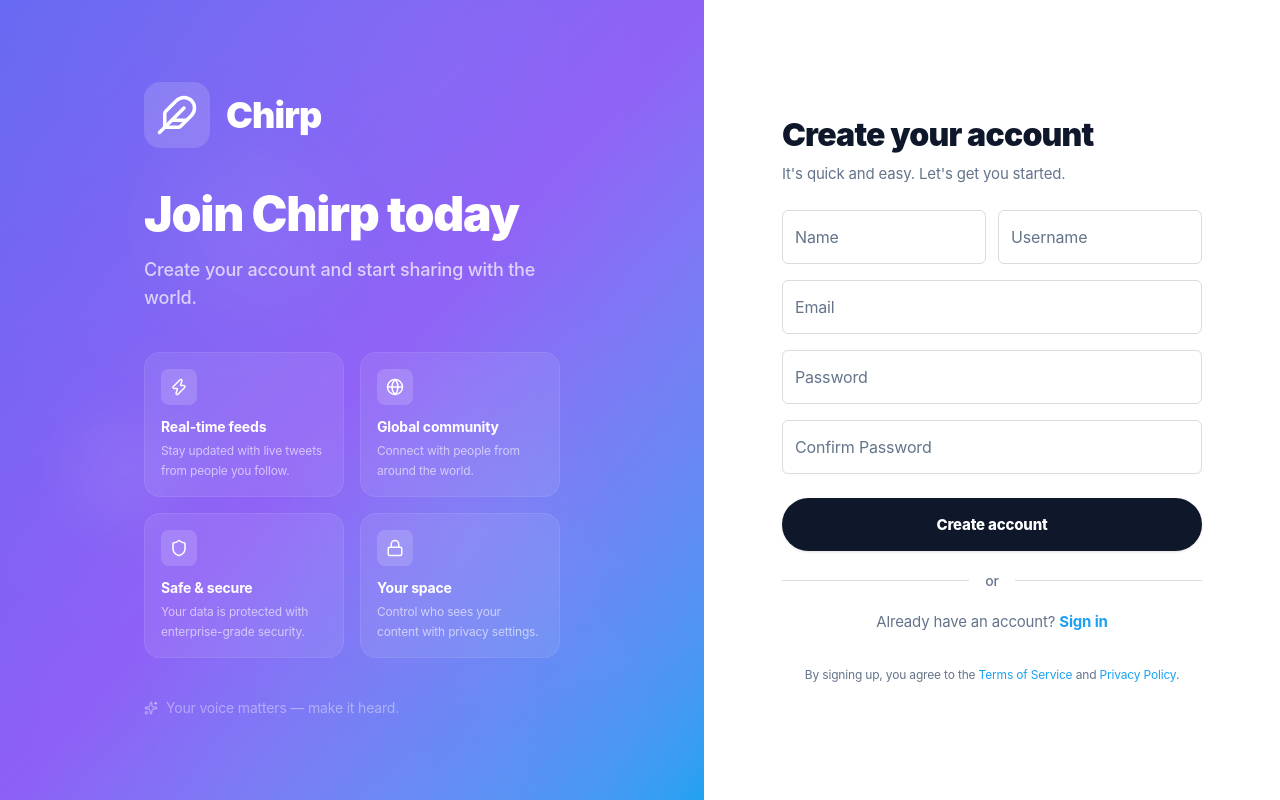
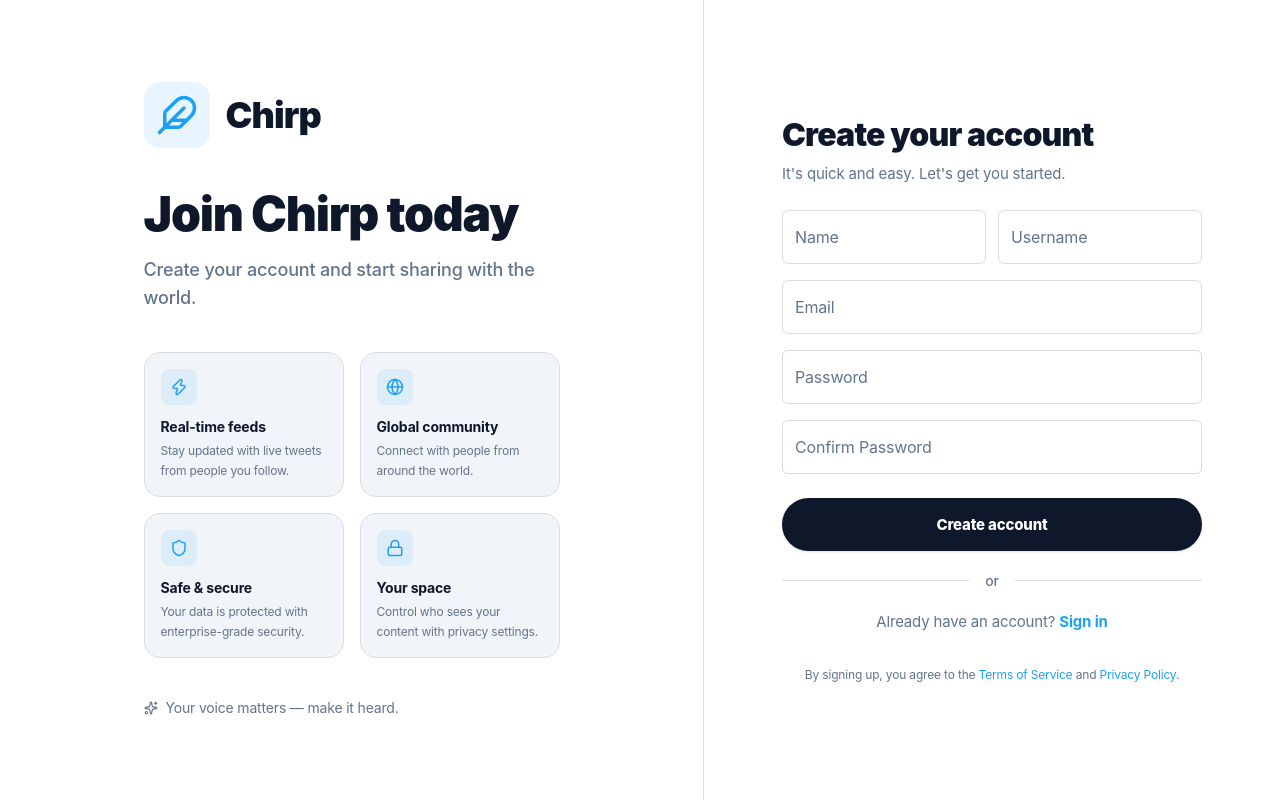
Before and after one commit to RissN/laravel-chirp, a React (Vite) app in the folder chirp-frontend/: page /register in a window 1280 px wide. Built offline with nearby package versions, Linux system fonts and the light colour scheme.

Commit message:
fix login page

```diff
--- a/chirp-frontend/src/pages/Auth/Login.tsx
+++ b/chirp-frontend/src/pages/Auth/Login.tsx
@@ -72,50 +72,22 @@ export default function Login() {
   return (
     <div className="min-h-screen flex flex-col lg:flex-row bg-[var(--bg-color)]">
       {/* Left Side - Branding Hero */}
-      <div className="hidden lg:flex lg:w-[55%] relative overflow-hidden items-center justify-center bg-gradient-to-br from-[#1da1f2] via-[#1a8cd8] to-[#6366f1]">
-        {/* Animated background elements */}
-        <div className="absolute inset-0 overflow-hidden">
-          <motion.div
-            animate={{ rotate: 360 }}
-            transition={{ duration: 120, repeat: Infinity, ease: 'linear' }}
-            className="absolute -top-1/2 -left-1/2 w-[200%] h-[200%]"
-            style={{
-              background: 'radial-gradient(circle at 30% 40%, rgba(255,255,255,0.08) 0%, transparent 50%), radial-gradient(circle at 70% 60%, rgba(255,255,255,0.05) 0%, transparent 40%)'
-            }}
-          />
-          {/* Floating orbs */}
-          <motion.div
-            animate={{ y: [-20, 20, -20], x: [-10, 10, -10] }}
-            transition={{ duration: 8, repeat: Infinity, ease: 'easeInOut' }}
-            className="absolute top-[15%] right-[20%] w-32 h-32 rounded-full bg-white/[0.06] blur-xl"
-          />
-          <motion.div
-            animate={{ y: [15, -15, 15], x: [5, -5, 5] }}
-            transition={{ duration: 10, repeat: Infinity, ease: 'easeInOut' }}
-            className="absolute bottom-[25%] left-[15%] w-48 h-48 rounded-full bg-white/[0.04] blur-2xl"
-          />
-          <motion.div
-            animate={{ y: [10, -20, 10] }}
-            transition={{ duration: 6, repeat: Infinity, ease: 'easeInOut' }}
-            className="absolute top-[60%] right-[10%] w-24 h-24 rounded-full bg-white/[0.07] blur-lg"
-          />
-        </div>
-
+      <div className="hidden lg:flex lg:w-[55%] relative items-center justify-center bg-[var(--bg-color)] border-r border-[var(--border-color)]">
         {/* Content */}
-        <div className="relative z-10 max-w-lg px-12">
+        <div className="max-w-lg px-12">
           <motion.div
             initial={{ opacity: 0, y: 30 }}
             animate={{ opacity: 1, y: 0 }}
             transition={{ duration: 0.7, ease: 'easeOut' }}
           >
             <div className="flex items-center gap-4 mb-10">
-              <div className="p-3 bg-white/15 backdrop-blur-sm rounded-2xl">
-                <Feather size={42} className="text-white" />
+              <div className="p-3 bg-[var(--color-chirp)]/10 rounded-2xl">
+                <Feather size={42} className="text-[var(--color-chirp)]" />
               </div>
-              <span className="text-white text-4xl font-black tracking-tight">Chirp</span>
+              <span className="text-[var(--text-color)] text-4xl font-black tracking-tight">Chirp</span>
             </div>
 
-            <h1 className="text-white text-[3.2rem] font-black leading-[1.1] tracking-tight mb-8">
+            <h1 className="text-[var(--text-color)] text-[3.2rem] font-black leading-[1.1] tracking-tight mb-8">
               Happening now
             </h1>
           </motion.div>
@@ -134,10 +106,10 @@ export default function Login() {
                 transition={{ duration: 0.5, delay: 0.4 + i * 0.1, ease: 'easeOut' }}
                 className="flex items-center gap-4 group"
               >
-                <div className="flex-shrink-0 w-11 h-11 rounded-xl bg-white/15 backdrop-blur-sm flex items-center justify-center group-hover:bg-white/25 transition-all duration-300">
-                  <feature.icon size={20} className="text-white" />
+                <div className="flex-shrink-0 w-11 h-11 rounded-xl bg-[var(--color-chirp)]/10 flex items-center justify-center group-hover:bg-[var(--color-chirp)]/20 transition-all duration-300">
+                  <feature.icon size={20} className="text-[var(--color-chirp)]" />
                 </div>
-                <p className="text-white/90 text-[15px] font-medium leading-snug">
+                <p className="text-[var(--text-muted)] text-[15px] font-medium leading-snug">
                   {feature.text}
                 </p>
               </motion.div>
@@ -149,7 +121,7 @@ export default function Login() {
             initial={{ opacity: 0 }}
             animate={{ opacity: 1 }}
             transition={{ duration: 0.7, delay: 1 }}
-            className="mt-14 flex items-center gap-2 text-white/40 text-sm"
+            className="mt-14 flex items-center gap-2 text-[var(--text-muted)] text-sm"
           >
             <Sparkles size={14} />
             <span>Join millions of people on Chirp</span>
--- a/chirp-frontend/src/pages/Auth/Register.tsx
+++ b/chirp-frontend/src/pages/Auth/Register.tsx
@@ -87,53 +87,25 @@ export default function Register() {
   return (
     <div className="min-h-screen flex flex-col lg:flex-row bg-[var(--bg-color)]">
       {/* Left Side - Branding Hero */}
-      <div className="hidden lg:flex lg:w-[55%] relative overflow-hidden items-center justify-center bg-gradient-to-br from-[#6366f1] via-[#8b5cf6] to-[#1da1f2]">
-        {/* Animated background elements */}
-        <div className="absolute inset-0 overflow-hidden">
-          <motion.div
-            animate={{ rotate: -360 }}
-            transition={{ duration: 150, repeat: Infinity, ease: 'linear' }}
-            className="absolute -top-1/2 -right-1/2 w-[200%] h-[200%]"
-            style={{
-              background: 'radial-gradient(circle at 60% 30%, rgba(255,255,255,0.06) 0%, transparent 50%), radial-gradient(circle at 40% 70%, rgba(255,255,255,0.04) 0%, transparent 40%)'
-            }}
-          />
-          {/* Floating orbs */}
-          <motion.div
-            animate={{ y: [20, -20, 20], x: [10, -10, 10] }}
-            transition={{ duration: 9, repeat: Infinity, ease: 'easeInOut' }}
-            className="absolute top-[20%] left-[25%] w-40 h-40 rounded-full bg-white/[0.05] blur-2xl"
-          />
-          <motion.div
-            animate={{ y: [-15, 15, -15], x: [-8, 8, -8] }}
-            transition={{ duration: 7, repeat: Infinity, ease: 'easeInOut' }}
-            className="absolute bottom-[20%] right-[20%] w-56 h-56 rounded-full bg-white/[0.04] blur-3xl"
-          />
-          <motion.div
-            animate={{ y: [10, -25, 10] }}
-            transition={{ duration: 11, repeat: Infinity, ease: 'easeInOut' }}
-            className="absolute top-[55%] left-[10%] w-28 h-28 rounded-full bg-white/[0.06] blur-xl"
-          />
-        </div>
-
+      <div className="hidden lg:flex lg:w-[55%] relative items-center justify-center bg-[var(--bg-color)] border-r border-[var(--border-color)]">
         {/* Content */}
-        <div className="relative z-10 max-w-lg px-12">
+        <div className="max-w-lg px-12">
           <motion.div
             initial={{ opacity: 0, y: 30 }}
             animate={{ opacity: 1, y: 0 }}
             transition={{ duration: 0.7, ease: 'easeOut' }}
           >
             <div className="flex items-center gap-4 mb-10">
-              <div className="p-3 bg-white/15 backdrop-blur-sm rounded-2xl">
-                <Feather size={42} className="text-white" />
+              <div className="p-3 bg-[var(--color-chirp)]/10 rounded-2xl">
+                <Feather size={42} className="text-[var(--color-chirp)]" />
               </div>
-              <span className="text-white text-4xl font-black tracking-tight">Chirp</span>
+              <span className="text-[var(--text-color)] text-4xl font-black tracking-tight">Chirp</span>
             </div>
 
-            <h1 className="text-white text-[3rem] font-black leading-[1.1] tracking-tight mb-4">
+            <h1 className="text-[var(--text-color)] text-[3rem] font-black leading-[1.1] tracking-tight mb-4">
               Join Chirp today
             </h1>
-            <p className="text-white/70 text-lg font-medium mb-10">
+            <p className="text-[var(--text-muted)] text-lg font-medium mb-10">
               Create your account and start sharing with the world.
             </p>
           </motion.div>
@@ -150,13 +122,13 @@ export default function Register() {
                 initial={{ opacity: 0, scale: 0.9 }}
                 animate={{ opacity: 1, scale: 1 }}
                 transition={{ duration: 0.4, delay: 0.4 + i * 0.1, ease: 'easeOut' }}
-                className="bg-white/[0.08] backdrop-blur-sm rounded-2xl p-4 border border-white/[0.08] hover:bg-white/[0.12] transition-all duration-300 group"
+                className="bg-[var(--hover-bg)] rounded-2xl p-4 border border-[var(--border-color)] hover:border-[var(--color-chirp)]/30 transition-all duration-300 group"
               >
-                <div className="w-9 h-9 rounded-lg bg-white/15 flex items-center justify-center mb-3 group-hover:bg-white/25 transition-colors">
-                  <item.icon size={18} className="text-white" />
+                <div className="w-9 h-9 rounded-lg bg-[var(--color-chirp)]/10 flex items-center justify-center mb-3 group-hover:bg-[var(--color-chirp)]/20 transition-colors">
+                  <item.icon size={18} className="text-[var(--color-chirp)]" />
                 </div>
-                <h3 className="text-white font-bold text-sm mb-1">{item.title}</h3>
-                <p className="text-white/60 text-xs leading-relaxed">{item.desc}</p>
+                <h3 className="text-[var(--text-color)] font-bold text-sm mb-1">{item.title}</h3>
+                <p className="text-[var(--text-muted)] text-xs leading-relaxed">{item.desc}</p>
               </motion.div>
             ))}
           </motion.div>
@@ -166,7 +138,7 @@ export default function Register() {
             initial={{ opacity: 0 }}
             animate={{ opacity: 1 }}
             transition={{ duration: 0.7, delay: 1 }}
-            className="mt-10 flex items-center gap-2 text-white/40 text-sm"
+            className="mt-10 flex items-center gap-2 text-[var(--text-muted)] text-sm"
           >
             <Sparkles size={14} />
             <span>Your voice matters — make it heard.</span>
```
